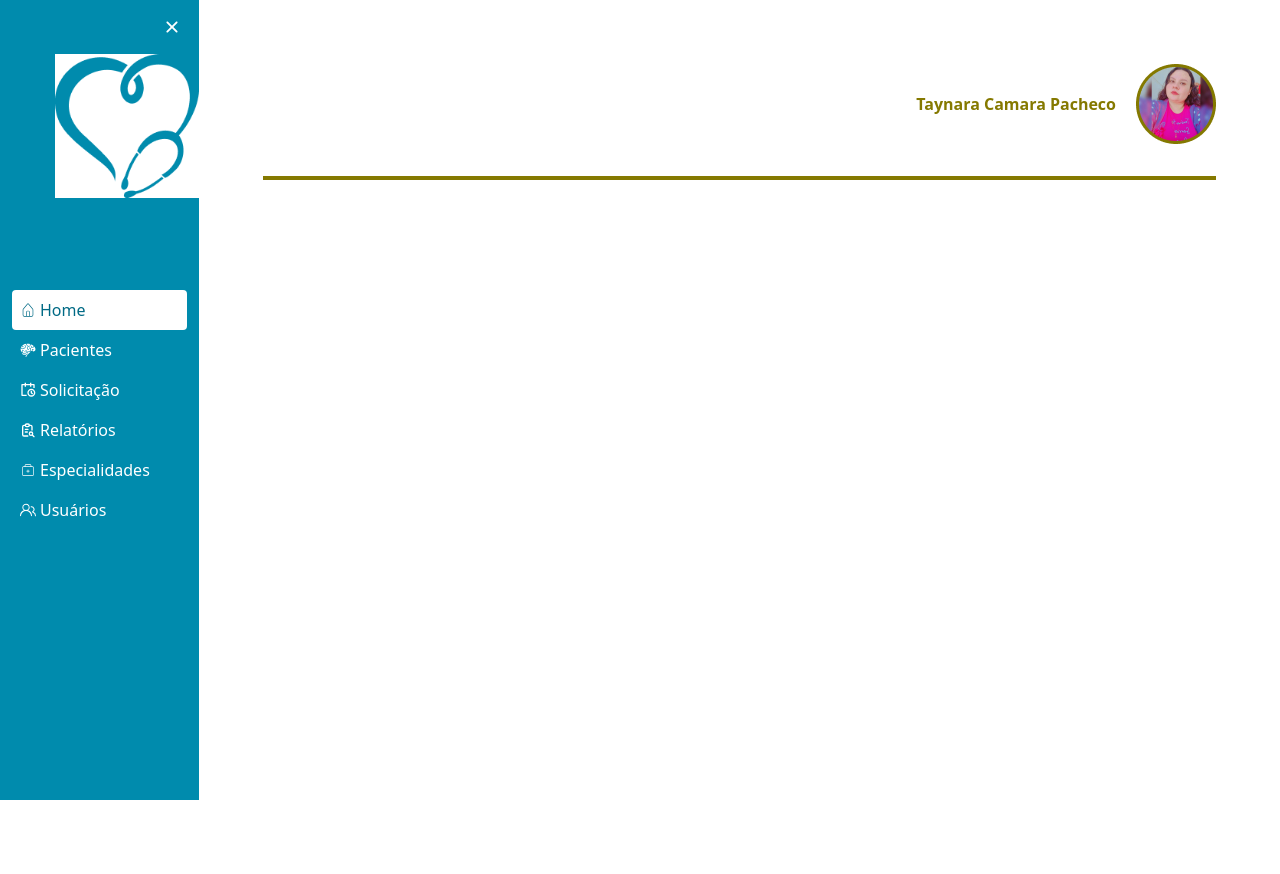
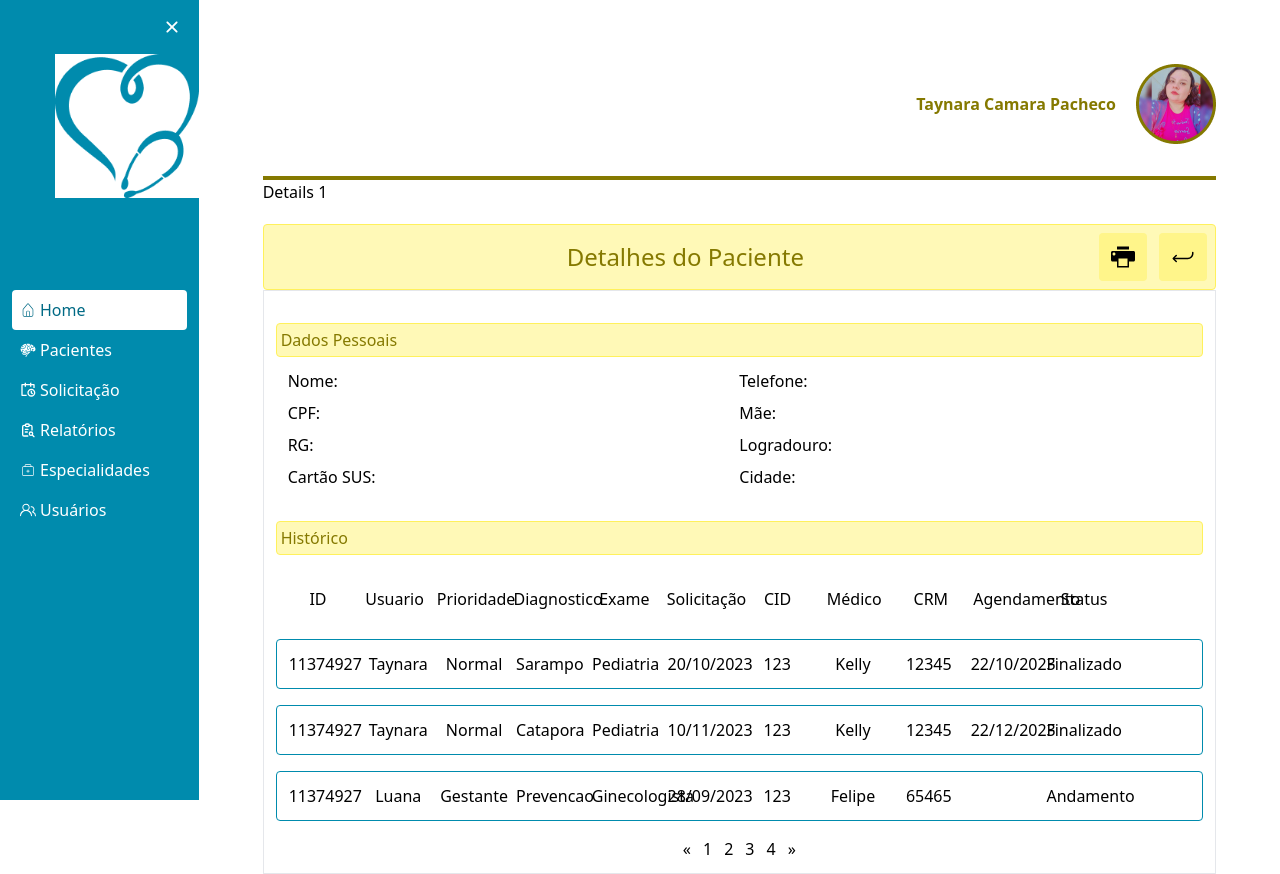
Before and after one commit to erivamjr/app-tfd, a React (Vite) app in the folder web/: page /detalhespaciente/1 in a window 1280 px wide. Before the commit the page ends 800 px from the top, so only its background shows below. Built offline with nearby package versions, Linux system fonts and the light colour scheme.

Commit message:
✨ Feat: DetailsPatients

```diff
--- /dev/null
+++ b/web/src/Components/CompoPatients/CompoDetailsPatients.tsx
@@ -0,0 +1,61 @@
+import { useParams } from "react-router-dom";
+import AdminToolbar from "../Ux/AdminToolbar/AdminToolbar";
+import { ImPrinter } from "react-icons/im";
+import { IoReturnDownBack } from "react-icons/io5";
+import Container from "../Ux/Container/Container";
+import DetailsTable from "./DetailsTable";
+
+
+export default function DetailsPatients() {
+  const { id } = useParams()
+  return <div>
+    Details {id}
+    <AdminToolbar>
+      <div className="p-2 flex">
+        <div className=" text-[#857900] text-2xl flex flex-1 items-center justify-center">
+          Detalhes do Paciente
+        </div>
+        <div className="flex gap-3">
+          <div className="bg-[#FFF58A] p-3 text-2xl rounded">
+            <ImPrinter />
+          </div>
+          <div className="bg-[#FFF58A] p-3 text-2xl rounded">
+            <IoReturnDownBack />
+          </div>
+        </div>
+
+      </div>
+    </AdminToolbar>
+    <Container >
+      <div>
+        <AdminToolbar>
+          <div className="p-1 text-[#857900]">
+            Dados Pessoais
+          </div>
+        </AdminToolbar>
+        <div className="grid grid-cols-2 w-full p-3">
+          <div className="flex flex-col gap-2">
+            <span>Nome: </span>
+            <span>CPF: </span>
+            <span>RG: </span>
+            <span>Cartão SUS: </span>
+          </div>
+          <div>
+            <div className="flex flex-col gap-2">
+              <span>Telefone: </span>
+              <span>Mãe: </span>
+              <span>Logradouro: </span>
+              <span>Cidade: </span>
+            </div>
+          </div>
+        </div>
+        <AdminToolbar>
+          <div className="p-1 text-[#857900]">
+            Histórico
+          </div>
+        </AdminToolbar>
+      </div>
+      <DetailsTable />
+    </Container>
+  </div>;
+}
--- /dev/null
+++ b/web/src/Components/CompoPatients/DetailsTable.tsx
@@ -0,0 +1,101 @@
+
+export default function DetailsTable() {
+  const dadosMedicos = [
+    {
+      id: 11374927,
+      Usuario: "Taynara",
+      Prioridade: "Normal",
+      Diagnostico: "Sarampo",
+      EspecialidadesExames: "Pediatria",
+      Solicitacao: "20/10/2023",
+      CID: "123",
+      Medico: "Kelly",
+      CRM: "12345",
+      Status: "Finalizado",
+      Agendamento: "22/10/2023",
+      FinalizadoData: "25/10/2023",
+      Obs: "Realizado"
+    },
+    {
+      id: 11374927,
+      Usuario: "Taynara",
+      Prioridade: "Normal",
+      Diagnostico: "Catapora",
+      EspecialidadesExames: "Pediatria",
+      Solicitacao: "10/11/2023",
+      CID: "123",
+      Medico: "Kelly",
+      CRM: "12345",
+      Status: "Finalizado",
+      Agendamento: "22/12/2023",
+      FinalizadoData: "25/12/2023",
+      Obs: "Nao foi"
+    },
+    {
+      id: 11374927,
+      Usuario: "Luana",
+      Prioridade: "Gestante",
+      Diagnostico: "Prevencao",
+      EspecialidadesExames: "Ginecologista",
+      Solicitacao: "28/09/2023",
+      CID: "123",
+      Medico: "Felipe",
+      CRM: "65465",
+      Status: "Andamento",
+      Agendamento: "",
+      FinalizadoData: "",
+      Obs: ""
+    }
+  ];
+
+  return (
+    <div className="mt-6">
+      <div className=" ">
+        <div className="mb-5 ">
+          <div className="grid grid-cols-12 gap-2 rounded p-2 text-center ">
+            <div className="">ID</div>
+            <div className="">Usuario</div>
+            <div className="">Prioridade</div>
+            <div className="">Diagnostico</div>
+            <div className="">Exame</div>
+            <div className="">Solicitação</div>
+            <div className="">CID</div>
+            <div className="">Médico</div>
+            <div className="">CRM</div>
+            <div className="">Agendamento</div>
+            <div className="">Status</div>
+          </div>
+        </div>
+        {dadosMedicos.map((item) => (
+          <div className="border mb-4 border-[#008BAD] p-3 rounded" key={item.id}>
+            <div className="grid grid-cols-12 gap-2 text-center">
+              <div className="">{item.id}</div>
+              <div className="">{item.Usuario}</div>
+              <div className="">{item.Prioridade}</div>
+              <div className="">{item.Diagnostico}</div>
+              <div className="">{item.EspecialidadesExames}</div>
+              <div className="">{item.Solicitacao}</div>
+              <div className="">{item.CID}</div>
+              <div className="">{item.Medico}</div>
+              <div className="">{item.CRM}</div>
+              <div className="">{item.Agendamento}</div>
+              <div className="">{item.Status}</div>
+            </div>
+          </div>
+        ))}
+      </div>
+      <div className="flex justify-center">
+        <div className=" ">
+          <div className="flex gap-3">
+            <a href="#">&laquo;</a>
+            <a className="" href="#">1</a>
+            <a href="#">2</a>
+            <a href="#">3</a>
+            <a href="#">4</a>
+            <a href="#">&raquo;</a>
+          </div>
+        </div>
+      </div>
+    </div>
+  );
+}
--- a/web/src/Components/Ux/Table/Table.tsx
+++ b/web/src/Components/Ux/Table/Table.tsx
@@ -1,6 +1,7 @@
 import { TbReportSearch } from "react-icons/tb";
 import { FaRegEdit } from "react-icons/fa";
 import { RiDeleteBin6Line } from "react-icons/ri";
+import { Link } from "react-router-dom";
 
 
 export default function Table() {
@@ -58,30 +59,8 @@ export default function Table() {
       usuario: 'bruna.souza',
       dataDeCadastro: '2024-06-15',
       configuracoes: { theme: 'light', notifications: true }
-    },
-    {
-      id: 7,
-      nome: 'Pedro Santos',
-      cpf: '147.258.369-00',
-      telefone: '(71) 97890-1234',
-      usuario: 'pedro.santos',
-      dataDeCadastro: '2024-07-05',
-      configuracoes: { theme: 'dark', notifications: true }
-    },
-    {
-      id: 8,
-      nome: 'Juliana Almeida',
-      cpf: '963.852.741-00',
-      telefone: '(81) 98901-2345',
-      usuario: 'juliana.almeida',
-      dataDeCadastro: '2024-08-25',
-      configuracoes: { theme: 'light', notifications: false }
     }
   ];
-
-  console.log(users);
-
-
 
   return (
     <div className="mt-6">
@@ -107,7 +86,9 @@ export default function Table() {
               <div className="">{item.usuario}</div>
               <div className="">{item.dataDeCadastro}</div>
               <div className="flex gap-3 items-center justify-center text-2xl text-center">
-                <div className="bg-[#5CDEFF] p-3"><TbReportSearch /></div>
+                <Link to={`/detalhespaciente/${item.id}`}>
+                  <div className="bg-[#5CDEFF] p-3"><TbReportSearch /></div>
+                </Link>
                 <div className="bg-[#5CDEFF] p-3"><FaRegEdit /></div>
                 <div className="bg-[#5CDEFF] p-3"><RiDeleteBin6Line /></div>
               </div>
--- /dev/null
+++ b/web/src/Page/Patients/DetailsPatients.tsx
@@ -0,0 +1,9 @@
+import CompoDetailsPatients from "../../Components/CompoPatients/CompoDetailsPatients";
+
+
+export default function DetailsPatients() {
+
+  return <div>
+    <CompoDetailsPatients />
+  </div>;
+}
--- a/web/src/Router.tsx
+++ b/web/src/Router.tsx
@@ -4,6 +4,7 @@ import Auth from './Page/Auth/Auth'
 import SideBar from './Components/SideBar/SideBar'
 import Menu from './Components/Menu/Menu'
 import Patients from './Page/Patients/Patients'
+import DetailsPatients from './Page/Patients/DetailsPatients'
 
 export default function AppRouter() {
   return (
@@ -16,6 +17,7 @@ export default function AppRouter() {
             <Route path="/" element={<Home />} />
             <Route path="/auth" element={<Auth />} />
             <Route path="/pacientes" element={<Patients />} />
+            <Route path="/detalhespaciente/:id" element={<DetailsPatients />} />
           </Routes>
         </div>
       </div>
```
